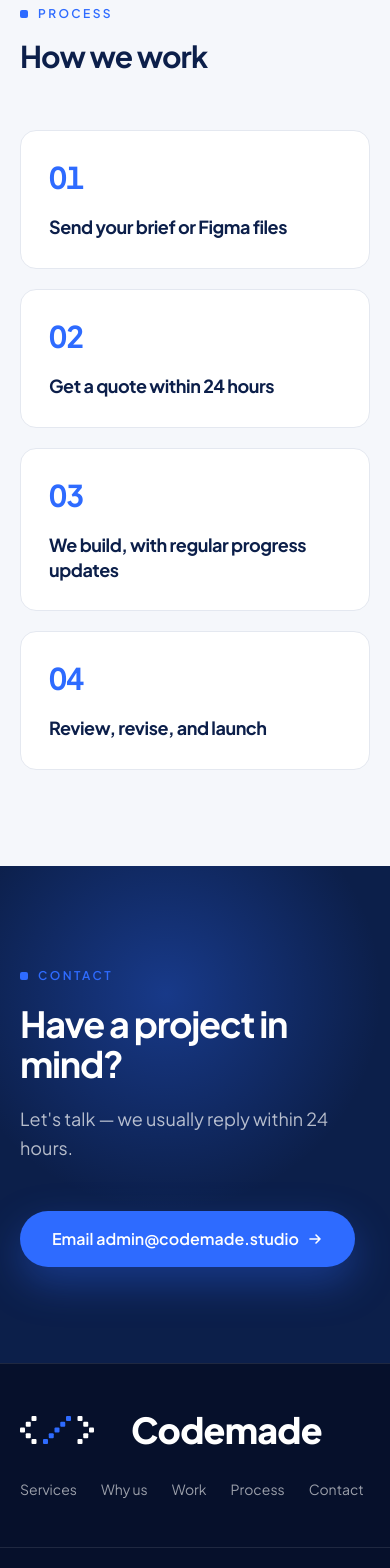
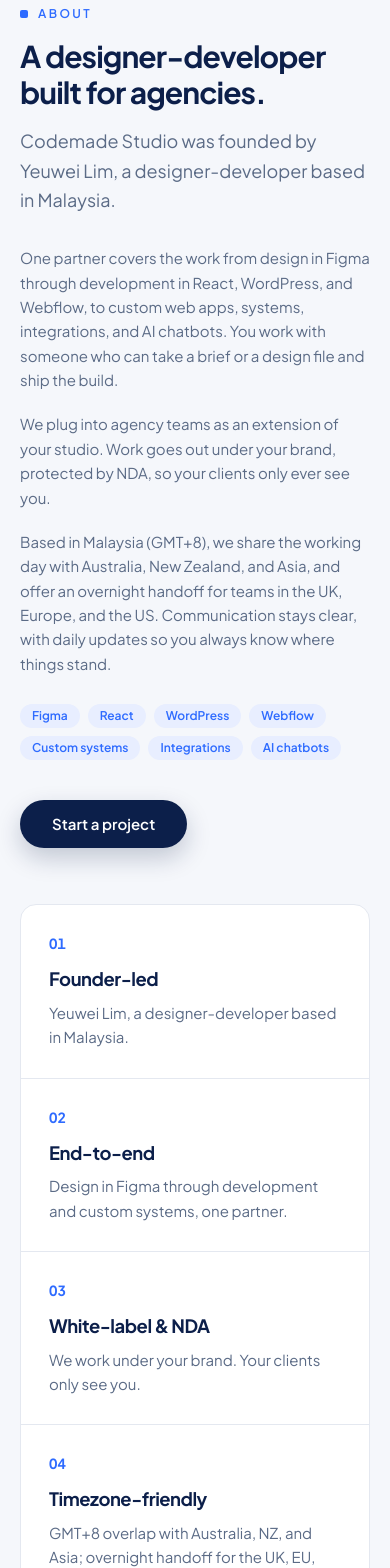
Before and after one commit to codemade-studio/codemade-site, a React (Vite) app: page / in a window 390 px wide. Shown: the part 6760-8328 px from the top of the page. Built offline with nearby package versions, Linux system fonts and the light colour scheme.

Commit message:
Add files via upload

```diff
--- a/src/App.jsx
+++ b/src/App.jsx
@@ -3,6 +3,7 @@ import Hero from './components/Hero'
 import Services from './components/Services'
 import Why from './components/Why'
 import Work from './components/Work'
+import About from './components/About'
 import Process from './components/Process'
 import Contact from './components/Contact'
 import Footer from './components/Footer'
@@ -22,6 +23,7 @@ export default function App() {
         <Services />
         <Why />
         <Work />
+        <About />
         <Process />
         <Contact />
       </main>
--- /dev/null
+++ b/src/components/About.jsx
@@ -0,0 +1,110 @@
+import SectionHeader from './SectionHeader'
+import Reveal from './Reveal'
+
+const points = [
+  {
+    title: 'Founder-led',
+    body: 'Yeuwei Lim, a designer-developer based in Malaysia.',
+  },
+  {
+    title: 'End-to-end',
+    body: 'Design in Figma through development and custom systems, one partner.',
+  },
+  {
+    title: 'White-label & NDA',
+    body: 'We work under your brand. Your clients only see you.',
+  },
+  {
+    title: 'Timezone-friendly',
+    body: 'GMT+8 overlap with Australia, NZ, and Asia; overnight handoff for the UK, EU, and US.',
+  },
+]
+
+const stack = [
+  'Figma',
+  'React',
+  'WordPress',
+  'Webflow',
+  'Custom systems',
+  'Integrations',
+  'AI chatbots',
+]
+
+export default function About() {
+  return (
+    <section id="about" className="border-t border-line bg-paper py-24 sm:py-28">
+      <div className="mx-auto max-w-6xl px-5 sm:px-6">
+        <div className="grid items-start gap-14 lg:grid-cols-[minmax(0,1.15fr)_minmax(0,0.85fr)] lg:gap-20">
+          <div>
+            <Reveal>
+              <SectionHeader
+                eyebrow="About"
+                title="A designer-developer built for agencies."
+                description="Codemade Studio was founded by Yeuwei Lim, a designer-developer based in Malaysia."
+              />
+            </Reveal>
+
+            <Reveal delay={80}>
+              <div className="mt-8 space-y-5 text-[15px] leading-relaxed text-muted sm:text-base">
+                <p>
+                  One partner covers the work from design in Figma through development
+                  in React, WordPress, and Webflow, to custom web apps, systems,
+                  integrations, and AI chatbots. You work with someone who can take a
+                  brief or a design file and ship the build.
+                </p>
+                <p>
+                  We plug into agency teams as an extension of your studio. Work goes
+                  out under your brand, protected by NDA, so your clients only ever
+                  see you.
+                </p>
+                <p>
+                  Based in Malaysia (GMT+8), we share the working day with Australia,
+                  New Zealand, and Asia, and offer an overnight handoff for teams in
+                  the UK, Europe, and the US. Communication stays clear, with daily
+                  updates so you always know where things stand.
+                </p>
+              </div>
+
+              <div className="mt-7 flex flex-wrap gap-2">
+                {stack.map((tag) => (
+                  <span
+                    key={tag}
+                    className="rounded-full bg-blue-soft px-3 py-1 text-xs font-semibold text-blue"
+                  >
+                    {tag}
+                  </span>
+                ))}
+              </div>
+
+              <a
+                href="#contact"
+                className="mt-10 inline-flex h-12 items-center justify-center rounded-full bg-navy px-8 text-[15px] font-semibold text-white shadow-[0_10px_24px_rgb(12_31_74/0.22)] transition-all hover:bg-blue hover:shadow-[0_10px_24px_rgb(46_107_255/0.35)] focus-visible:outline-none focus-visible:ring-2 focus-visible:ring-blue focus-visible:ring-offset-2"
+              >
+                Start a project
+              </a>
+            </Reveal>
+          </div>
+
+          <Reveal delay={140}>
+            <ul className="overflow-hidden rounded-2xl border border-line bg-white">
+              {points.map((item, i) => (
+                <li
+                  key={item.title}
+                  className={`p-7 ${i !== 0 ? 'border-t border-line' : ''}`}
+                >
+                  <div className="font-display text-sm font-bold tabular-nums text-blue">
+                    {String(i + 1).padStart(2, '0')}
+                  </div>
+                  <h3 className="font-display mt-3 text-[1.15rem] font-bold tracking-tight text-navy">
+                    {item.title}
+                  </h3>
+                  <p className="mt-2 text-[15px] leading-relaxed text-muted">{item.body}</p>
+                </li>
+              ))}
+            </ul>
+          </Reveal>
+        </div>
+      </div>
+    </section>
+  )
+}
--- a/src/components/Footer.jsx
+++ b/src/components/Footer.jsx
@@ -5,6 +5,7 @@ const links = [
   { href: '#services', label: 'Services' },
   { href: '#why', label: 'Why us' },
   { href: '#work', label: 'Work' },
+  { href: '#about', label: 'About' },
   { href: '#process', label: 'Process' },
   { href: '#contact', label: 'Contact' },
 ]
--- a/src/components/Nav.jsx
+++ b/src/components/Nav.jsx
@@ -5,6 +5,7 @@ const links = [
   { href: '#services', label: 'Services' },
   { href: '#why', label: 'Why us' },
   { href: '#work', label: 'Work' },
+  { href: '#about', label: 'About' },
   { href: '#process', label: 'Process' },
   { href: '#contact', label: 'Contact' },
 ]
--- a/src/components/Process.jsx
+++ b/src/components/Process.jsx
@@ -10,7 +10,7 @@ const steps = [
 
 export default function Process() {
   return (
-    <section id="process" className="border-t border-line bg-paper py-24 sm:py-28">
+    <section id="process" className="border-t border-line bg-white py-24 sm:py-28">
       <div className="mx-auto max-w-6xl px-5 sm:px-6">
         <Reveal>
           <SectionHeader eyebrow="Process" title="How we work" />
```
